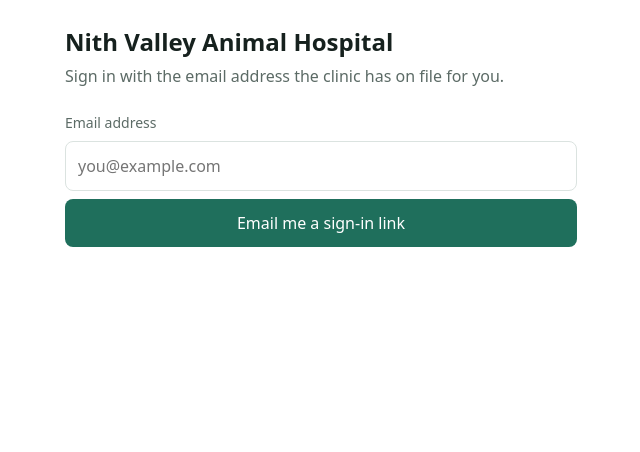
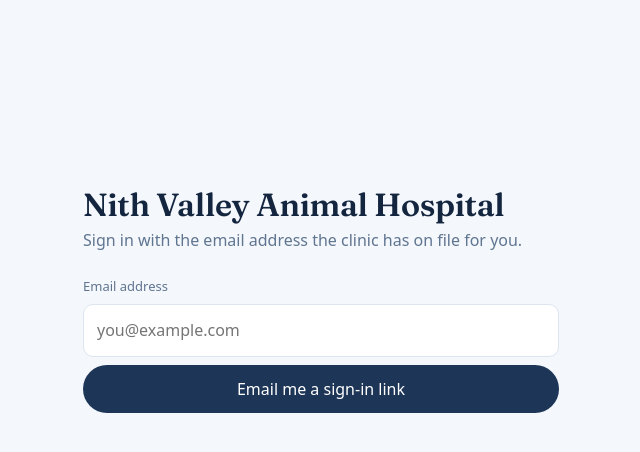
Before and after one commit to crowdotwave/nith-valley-app, a React (Vite) app: page /#/login in a window 1280 px wide. Shown: the top 452 px of the page, without its empty margins (319-959 px from the left). Built offline with nearby package versions, Linux system fonts and the light colour scheme; no server answers.

Commit message:
Restyle to practice brand; new address; grouped home with status summary

```diff
--- a/index.html
+++ b/index.html
@@ -3,7 +3,19 @@
   <head>
     <meta charset="UTF-8" />
     <meta name="viewport" content="width=device-width, initial-scale=1, viewport-fit=cover" />
-    <meta name="theme-color" content="#1f6f5c" />
+    <meta name="theme-color" content="#1D3557" media="(prefers-color-scheme: light)" />
+    <meta name="theme-color" content="#0F1723" media="(prefers-color-scheme: dark)" />
+    <meta name="description" content="Nith Valley Animal Hospital — book appointments, order food and medication, and keep track of your pet's care." />
+
+    <!-- Fraunces matches the practice's website headings. Remote fonts will not
+         load offline under Capacitor, so the serif fallback stack matters. -->
+    <link rel="preconnect" href="https://fonts.googleapis.com" />
+    <link rel="preconnect" href="https://fonts.gstatic.com" crossorigin />
+    <link
+      href="https://fonts.googleapis.com/css2?family=Fraunces:opsz,wght@9..144,400;9..144,600&display=swap"
+      rel="stylesheet"
+    />
+
     <title>Nith Valley Animal Hospital</title>
   </head>
   <body>
--- a/src/lib/clinic.ts
+++ b/src/lib/clinic.ts
@@ -3,8 +3,8 @@
 
 export const CLINIC = {
   name: 'Nith Valley Animal Hospital',
-  // TODO: the practice moves on 31 August 2026 — replace before that date.
-  address: '78 Huron St, New Hamburg, ON N3A 1J3',
+  // Moved 31 August 2026 from 78 Huron St. Postal code still to confirm.
+  address: '216 Huron St, New Hamburg, ON',
   phone: '+15196622749',
   phoneDisplay: '(519) 662-2749',
   email: 'info@nithvalleyah.com',
--- a/src/styles.css
+++ b/src/styles.css
@@ -1,26 +1,43 @@
+/* Palette taken from the practice's website: navy #1D3557 on a pale blue
+   ground, white cards, Fraunces for display type. The site has no dark mode;
+   this adds one, built from the same navy rather than a generic grey. */
+
 :root {
-  --bg: #ffffff;
-  --surface: #f4f6f5;
-  --text: #16211e;
-  --muted: #5c6b66;
-  --border: #dbe3e0;
-  --accent: #1f6f5c;
+  --bg: #f4f7fb;
+  --surface: #ffffff;
+  --surface-alt: #e8edf6;
+  --text: #14263f;
+  --muted: #5f7590;
+  --border: #dde5f0;
+  --accent: #1d3557;
   --accent-text: #ffffff;
-  --error: #b3261e;
+  --accent-soft: #e8edf6;
+  --error: #a4262c;
+  --shadow: 0 1px 2px rgba(20, 38, 63, .06), 0 8px 24px rgba(20, 38, 63, .06);
+
+  --font-display: 'Fraunces', Georgia, 'Times New Roman', serif;
+  --font-body: system-ui, -apple-system, 'Segoe UI', Roboto, sans-serif;
+
+  --radius: .875rem;
+  --pill: 999px;
 
   color-scheme: light dark;
 }
 
 @media (prefers-color-scheme: dark) {
   :root {
-    --bg: #101614;
-    --surface: #1a2320;
-    --text: #e8efec;
-    --muted: #9aaba5;
-    --border: #2b3833;
-    --accent: #4fbfa0;
-    --accent-text: #06120e;
+    --bg: #0e1521;
+    --surface: #182333;
+    --surface-alt: #1b2839;
+    --text: #e6ecf4;
+    /* The website's own muted blue reads well against the dark ground. */
+    --muted: #93aabe;
+    --border: #26344a;
+    --accent: #8ab4e0;
+    --accent-text: #0e1521;
+    --accent-soft: #1b2839;
     --error: #f2b8b5;
+    --shadow: 0 1px 2px rgba(0, 0, 0, .4);
   }
 }
 
@@ -30,45 +47,62 @@
   margin: 0;
   background: var(--bg);
   color: var(--text);
-  font: 16px/1.5 system-ui, -apple-system, 'Segoe UI', sans-serif;
-  /* Respect notches when this runs under Capacitor. */
+  font: 16px/1.55 var(--font-body);
+  -webkit-font-smoothing: antialiased;
   padding: env(safe-area-inset-top) env(safe-area-inset-right)
            env(safe-area-inset-bottom) env(safe-area-inset-left);
 }
 
-h1 { font-size: 1.5rem; margin: 0 0 .25rem; }
+h1, h2, h3 {
+  font-family: var(--font-display);
+  font-weight: 600;
+  letter-spacing: -.01em;
+  line-height: 1.15;
+}
+
+h1 { font-size: 1.75rem; margin: 0 0 .25rem; }
+h2 { font-size: 1.25rem; margin: 0 0 .75rem; }
+
 .muted { color: var(--muted); margin: 0; }
 .error { color: var(--error); }
 .loading { padding: 2rem; color: var(--muted); }
 
-main { max-width: 34rem; margin: 0 auto; padding: 1.5rem 1rem 3rem; }
+main { max-width: 32rem; margin: 0 auto; padding: 1.5rem 1.125rem 4rem; }
 
 a { color: var(--accent); }
 
 .back {
-  display: inline-block;
-  margin-bottom: 1rem;
-  font-size: .875rem;
+  display: inline-flex;
+  align-items: center;
+  margin-bottom: 1.25rem;
+  padding: .375rem .75rem .375rem .5rem;
+  font-size: .8125rem;
+  color: var(--muted);
+  background: var(--surface);
+  border: 1px solid var(--border);
+  border-radius: var(--pill);
   text-decoration: none;
 }
 
-/* Forms --------------------------------------------------------------- */
+.icon { width: 1.375rem; height: 1.375rem; flex: 0 0 auto; }
+
+/* Forms ---------------------------------------------------------------- */
 
 .auth form,
 .stack { display: grid; gap: .5rem; margin-top: 1.5rem; }
 
-label { font-size: .875rem; color: var(--muted); }
+label { font-size: .8125rem; font-weight: 500; color: var(--muted); }
 
 input,
 select,
 textarea {
-  padding: .75rem;
+  width: 100%;
+  padding: .8125rem;
   font: inherit;
+  color: var(--text);
+  background: var(--surface);
   border: 1px solid var(--border);
-  border-radius: .5rem;
-  background: var(--bg);
-  color: var(--text);
-  width: 100%;
+  border-radius: .625rem;
 }
 
 textarea { resize: vertical; }
@@ -83,76 +117,145 @@
 }
 
 button {
-  font: inherit;
-  padding: .75rem 1rem;
+  font: 500 1rem var(--font-body);
+  padding: .8125rem 1.25rem;
   border: 0;
-  border-radius: .5rem;
+  border-radius: var(--pill);
   background: var(--accent);
   color: var(--accent-text);
   cursor: pointer;
 }
 
-button:disabled { cursor: default; }
+button:disabled { opacity: .5; cursor: default; }
 
 button.ghost {
   background: none;
   color: var(--muted);
-  text-decoration: underline;
-  padding: .5rem 0;
+  border: 1px solid var(--border);
+  padding: .625rem 1rem;
 }
 
-/* Home ---------------------------------------------------------------- */
+/* Home ----------------------------------------------------------------- */
 
-.home header { margin-bottom: 1.5rem; }
+.home header {
+  margin-bottom: 1.5rem;
+  padding-bottom: 1.25rem;
+  border-bottom: 1px solid var(--border);
+}
 
-.tiles { display: grid; gap: .75rem; }
+.home header h1 { font-size: 2rem; }
+
+/* The one thing worth surfacing above the fold: what needs doing. */
+.summary {
+  display: block;
+  padding: 1rem 1.125rem;
+  margin-bottom: 1.25rem;
+  background: var(--accent);
+  color: var(--accent-text);
+  border-radius: var(--radius);
+  text-decoration: none;
+  box-shadow: var(--shadow);
+}
+
+.summary-title { font-family: var(--font-display); font-size: 1.0625rem; }
+.summary-detail { display: block; font-size: .875rem; opacity: .82; margin-top: .125rem; }
+
+.section-label {
+  font-size: .75rem;
+  font-weight: 600;
+  letter-spacing: .07em;
+  text-transform: uppercase;
+  color: var(--muted);
+  margin: 1.75rem 0 .625rem;
+}
+
+.tiles { display: grid; gap: .625rem; }
 
 .tile {
   display: grid;
-  gap: .125rem;
+  grid-template-columns: auto 1fr;
+  align-items: center;
+  gap: .875rem;
+  width: 100%;
   text-align: left;
-  padding: 1rem;
+  padding: 1rem 1.125rem;
+  font: inherit;
   background: var(--surface);
   color: var(--text);
   border: 1px solid var(--border);
-  border-radius: .5rem;
+  border-radius: var(--radius);
   text-decoration: none;
   cursor: pointer;
+  box-shadow: var(--shadow);
 }
 
+.tile .icon { color: var(--accent); grid-row: span 2; }
 .tile-label { font-weight: 600; }
-.tile-detail { font-size: .875rem; color: var(--muted); }
-.tile.pending { opacity: .55; }
+.tile-detail { font-size: .8125rem; color: var(--muted); }
+.tile.pending { opacity: .5; box-shadow: none; }
 
-.home footer { margin-top: 2rem; }
+.staff-tile { margin-bottom: .5rem; }
+.staff-tile .tile { background: var(--surface-alt); box-shadow: none; }
 
-/* Lists --------------------------------------------------------------- */
+.home footer { margin-top: 2.5rem; text-align: center; }
+
+/* Lists ---------------------------------------------------------------- */
 
 .list {
   list-style: none;
   padding: 0;
   margin: 1rem 0;
   display: grid;
-  gap: .5rem;
+  gap: .625rem;
 }
 
 .row {
   display: grid;
   gap: .125rem;
-  padding: .875rem 1rem;
+  padding: 1rem 1.125rem;
   background: var(--surface);
   border: 1px solid var(--border);
-  border-radius: .5rem;
+  border-radius: var(--radius);
   color: var(--text);
   text-decoration: none;
+  box-shadow: var(--shadow);
 }
 
-section { margin-top: 2rem; }
+.row-title { font-weight: 600; }
+.row-detail { font-size: .8125rem; color: var(--muted); }
+.row input { margin-top: .5rem; }
+
+.row-note {
+  font-size: .875rem;
+  margin-top: .5rem;
+  padding-top: .5rem;
+  border-top: 1px solid var(--border);
+  color: var(--muted);
+}
+
+.badge {
+  justify-self: start;
+  margin-top: .5rem;
+  padding: .1875rem .625rem;
+  font-size: .75rem;
+  font-weight: 600;
+  border-radius: var(--pill);
+  background: var(--accent-soft);
+  color: var(--accent);
+}
+
+@media (prefers-color-scheme: dark) {
+  .badge { color: var(--text); }
+}
+
+.actions { display: flex; flex-wrap: wrap; gap: .5rem; margin-top: .875rem; }
+.actions button { padding: .5rem 1rem; font-size: .875rem; }
+.actions a { text-decoration: none; }
+
+section { margin-top: 2.25rem; }
 
 section h2 {
-  font-size: 1.125rem;
-  margin: 0 0 .5rem;
-  padding-bottom: .25rem;
+  padding-bottom: .5rem;
   border-bottom: 1px solid var(--border);
 }
 
@@ -161,6 +264,7 @@
   align-items: center;
   gap: .5rem;
   color: var(--text);
+  font-weight: 400;
 }
 
 label.inline input { width: auto; }
@@ -169,31 +273,31 @@
   align-items: flex-start;
   gap: .625rem;
   font-size: .875rem;
-  line-height: 1.4;
-  padding: .75rem;
+  line-height: 1.45;
+  padding: .875rem;
   background: var(--surface);
   border: 1px solid var(--border);
-  border-radius: .5rem;
+  border-radius: .625rem;
 }
 
-label.consent input { margin-top: .2rem; flex: 0 0 auto; }
+label.consent input { margin-top: .25rem; flex: 0 0 auto; }
 
-/* Photos -------------------------------------------------------------- */
+/* Photos --------------------------------------------------------------- */
 
 .gallery {
   list-style: none;
   padding: 0;
   margin: 1rem 0;
   display: grid;
-  grid-template-columns: repeat(auto-fill, minmax(9rem, 1fr));
-  gap: .75rem;
+  grid-template-columns: repeat(auto-fill, minmax(8.5rem, 1fr));
+  gap: .625rem;
 }
 
 .gallery img {
   width: 100%;
   aspect-ratio: 1;
   object-fit: cover;
-  border-radius: .5rem;
+  border-radius: .625rem;
   border: 1px solid var(--border);
 }
 
@@ -201,38 +305,18 @@
   width: 100%;
   max-height: 18rem;
   object-fit: contain;
-  border-radius: .5rem;
-  background: var(--bg);
-  margin-bottom: .5rem;
+  border-radius: .625rem;
+  background: var(--surface-alt);
+  margin-bottom: .625rem;
 }
 
-.row-title { font-weight: 600; }
-.row-detail { font-size: .875rem; color: var(--muted); }
-.row input { margin-top: .5rem; }
+/* Auth ----------------------------------------------------------------- */
 
-.badge {
-  justify-self: start;
-  margin-top: .375rem;
-  padding: .125rem .5rem;
-  font-size: .75rem;
-  border-radius: 1rem;
-  background: var(--accent);
-  color: var(--accent-text);
+.auth {
+  min-height: 80vh;
+  display: flex;
+  flex-direction: column;
+  justify-content: center;
 }
 
-.actions {
-  display: flex;
-  flex-wrap: wrap;
-  gap: .5rem;
-  margin-top: .625rem;
-}
-
-.actions button { padding: .5rem .75rem; font-size: .875rem; }
-
-.staff-tile { margin-bottom: 1rem; }
-.row-note {
-  font-size: .875rem;
-  margin-top: .25rem;
-  padding-top: .25rem;
-  border-top: 1px solid var(--border);
-}
+.auth h1 { font-size: 2rem; }
```
Also changed, not shown: src/components/Icon.tsx (added, +37 -0 lines), src/routes/Home.tsx (+86 -19 lines).
